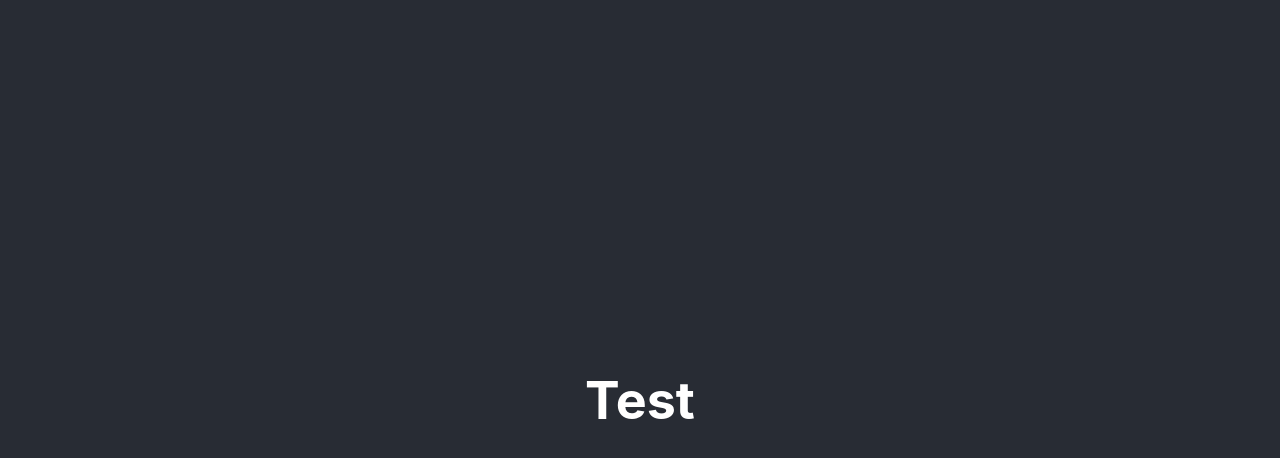
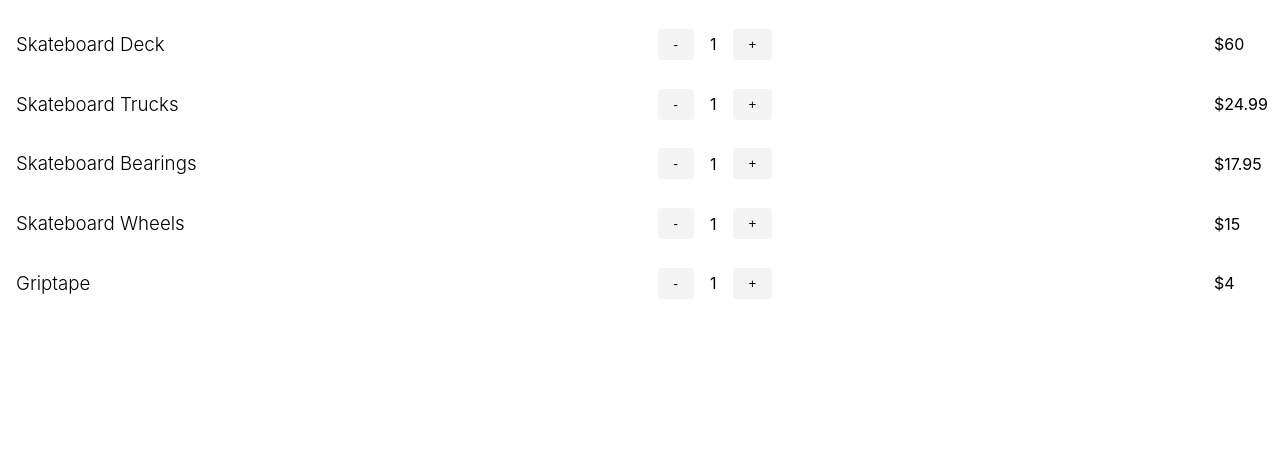
Before and after one commit to G-R3/react-cart-component, a React (Create React App) app: page / in a window 1280 px wide. Shown: the top 458 px of the page. Built offline with nearby package versions, Linux system fonts and the light colour scheme.

Commit message:
create cart item component

```diff
--- a/src/components/App.js
+++ b/src/components/App.js
@@ -1,11 +1,49 @@
 import '../styles/App.css';
+import Cartitem from './Cartitem';
 
 function App() {
+  const items = [
+    {
+      id: 1,
+      name: 'Skateboard Deck',
+      price: 60,
+      qty: 1,
+    },
+    {
+      id: 2,
+      name: 'Skateboard Trucks',
+      price: 24.99,
+      qty: 1,
+    },
+    {
+      id: 3,
+      name: 'Skateboard Bearings',
+      price: 17.95,
+      qty: 1,
+    },
+    {
+      id: 4,
+      name: 'Skateboard Wheels',
+      price: 15,
+      qty: 1,
+    },
+    {
+      id: 5,
+      name: 'Griptape',
+      price: 4,
+      qty: 1,
+    },
+  ];
   return (
     <div className="App">
-      <header className="App-header">
-        <h1>Test</h1>
-      </header>
+      {items.map((item) => (
+        <Cartitem
+          key={item.id}
+          name={item.name}
+          price={item.price}
+          qty={item.qty}
+        />
+      ))}
     </div>
   );
 }
--- /dev/null
+++ b/src/components/Cartitem.js
@@ -0,0 +1,25 @@
+import React, { Component } from 'react';
+import '../styles/Cartitem.css';
+
+class Cartitem extends Component {
+  render() {
+    const { name, price, qty } = this.props;
+    return (
+      <div className="Cartitem">
+        <h3 className="Cartitem-name">{name}</h3>
+        <div className="Cartitem-options">
+          <button className="Cartitem-decrement" type="button">
+            -
+          </button>
+          <p className="Cartitem-qty">{qty}</p>
+          <button className="Cartitem-increment" type="button">
+            +
+          </button>
+        </div>
+        <p className="Cartitem-price">${price}</p>
+      </div>
+    );
+  }
+}
+
+export default Cartitem;
--- /dev/null
+++ b/src/styles/Cartitem.css
@@ -0,0 +1,45 @@
+.Cartitem {
+  display: flex;
+  justify-content: space-between;
+  align-items: center;
+  margin: 1.8rem 1rem;
+}
+.Cartitem-name {
+  width: 200px;
+  text-align: start;
+  font-weight: 300;
+}
+.Cartitem-options {
+  display: flex;
+  justify-content: center;
+  align-items: center;
+}
+.Cartitem-options button {
+  padding: 0.5rem 1rem;
+  border: none;
+  border-radius: 4px;
+  background-color: #f4f4f4;
+}
+.Cartitem-options button:hover {
+  cursor: pointer;
+  background-color: #e4e4e4;
+}
+.Cartitem-options p {
+  margin: 0 1rem;
+}
+.Cartitem-price {
+  width: 50px;
+  text-align: start;
+}
+
+@media (max-width: 500px) {
+  .Cartitem {
+    flex-direction: column;
+  }
+  .Cartitem-name {
+    text-align: center;
+  }
+  .Cartitem-price {
+    text-align: center;
+  }
+}
--- a/src/styles/index.css
+++ b/src/styles/index.css
@@ -1,3 +1,8 @@
+* {
+  margin: 0;
+  padding: 0;
+  box-sizing: border-box;
+}
 body {
   margin: 0;
   font-family: -apple-system, BlinkMacSystemFont, 'Segoe UI', 'Roboto', 'Oxygen',
```
Also changed, not shown: .eslintrc.json.
